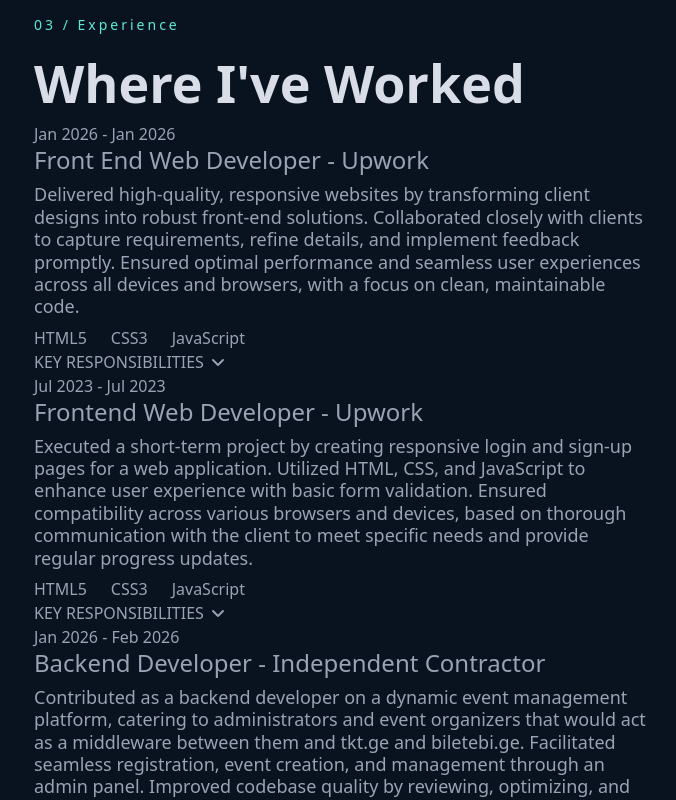
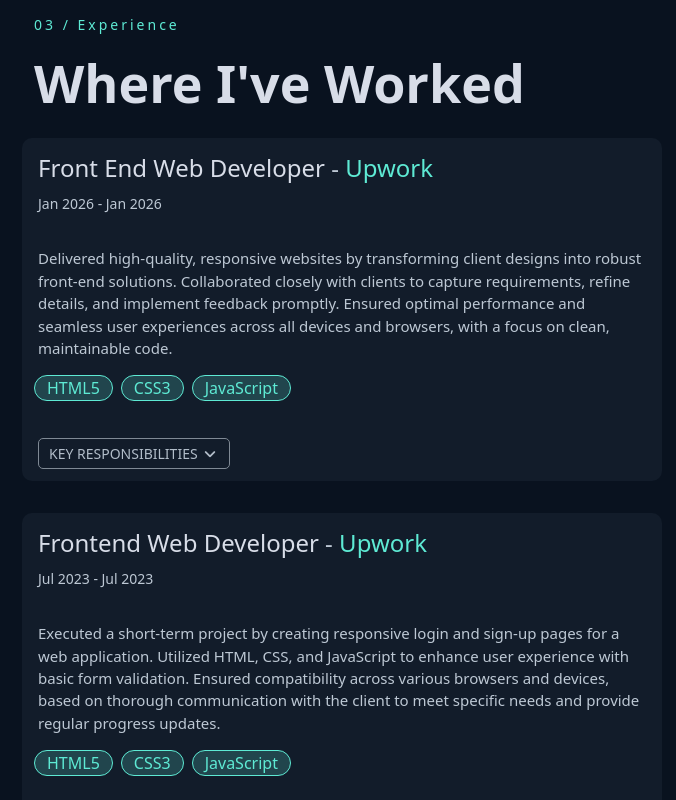
Before and after one commit to Apridonidze/portfolio-app, a React (Vite) app: page / in a window 1280 px wide. Shown: the part 1280-2080 px from the top of the page, without its empty margins (506-1182 px from the left). Built offline with nearby package versions, Linux system fonts and the light colour scheme.

Commit message:
style : styled Experience section container

```diff
--- a/src/components/Experience.jsx
+++ b/src/components/Experience.jsx
@@ -1,4 +1,4 @@
-import { useState } from "react"
+import { useState } from "react";
 
 export default function Experience({ experience, experienceId }){
 
@@ -8,17 +8,18 @@ export default function Experience({ experience, experienceId }){
         <div className="experience-container" key={experienceId}>
 
             <div className="experience-top">
-                <div className="experience-end">
-                    <span className="smallText">{experience.date}</span>
-                    <h4>{experience.position} - {experience.company_name}</h4>
-                    <h6>{experience.description}</h6>
-                    <div className="row">{experience.used_technologies.map(skill => <span className="usedTechnology col-auto">{skill}</span>)}</div>
-                </div>
+                <h4><span className="position">{experience.position}</span> - <span className="companyName">{experience.company_name}</span></h4>
+                <span className="smallText">{experience.date}</span>
             </div>
 
-            <div className="experience-end">
+            <div className="experience-main">
+                <h6>{experience.description}</h6>
+                <div className="p-2 row gap-2">{experience.used_technologies.map(skill => <span className="usedTechnology col-auto">{skill}</span>)}</div>
+            </div>
 
-                <span id={`responsibilities ${toggleResps ? 'active' : ''}`} onClick={() => setToggleResps(!toggleResps)}>
+            <div className="experience-footer">
+
+                <span id="responsibilities" onClick={() => setToggleResps(!toggleResps)}>
                     {toggleResps ? 'HIDE' : 'KEY RESPONSIBILITIES'} <span className={`arrow ${toggleResps ? 'active' : ''}`}>
                     <i class="fa-solid fa-angle-down"></i></span>
                 </span>
--- a/src/style/section.css
+++ b/src/style/section.css
@@ -19,6 +19,8 @@
 .section-body .lightHighlight{
     color: #d8dde8;
 }
+
+/*  */
 
 .skills-container{
     display: grid;
@@ -50,3 +52,78 @@
     background-color: #1e293a;
     color: #bdc8d4;
 }
+
+/*  */
+
+.experience-container{
+    display:flex ;
+    flex-direction: column;
+    justify-content: space-between;
+    gap: 2rem;
+    padding: 1rem;
+    border-radius: 10px;
+    margin: 1rem 0rem;
+    background-color: #121c2a;
+    color: #bdc8d4;
+}
+
+.smallText{
+    font-size: 14px;
+}
+
+.position{
+    color: #d8dde8;
+}
+
+.companyName{
+    color: #5eead4;
+}
+
+.experience-main h4{
+    font-size: 20px;
+}
+
+.experience-main h6{
+    font-size: 15px;
+}
+
+#responsibilities{
+    cursor: pointer;
+    padding: 5px 10px;
+    border-radius: 5px;
+    font-size: 14px;
+    color: #b2bdc9;
+    border: 1px solid rgb(127, 137, 148);
+}
+#responsibilities:hover{
+    color: #5eead4;
+    border: 1px solid #5eead4;
+}
+
+.usedTechnology{
+    color: #5eead4;
+    background-color: rgba(94, 234, 212, 0.2);
+    border: 1px solid #5eead4;
+    border-radius: 15px;
+}
+
+.experience-footer ul{
+    margin-top: 1rem;
+    position: relative;
+    font-size: 14px;
+}
+
+
+.experience-footer ul::before{
+    content: '';
+    height: 87%;
+    border: 0.1px solid #5eead4;
+    position: absolute;
+    top: 1rem;
+    left: 0.99rem;
+}
+
+.experience-footer ul li::marker{
+    color: #5eead4;
+    font-size: 22px;
+}
```
